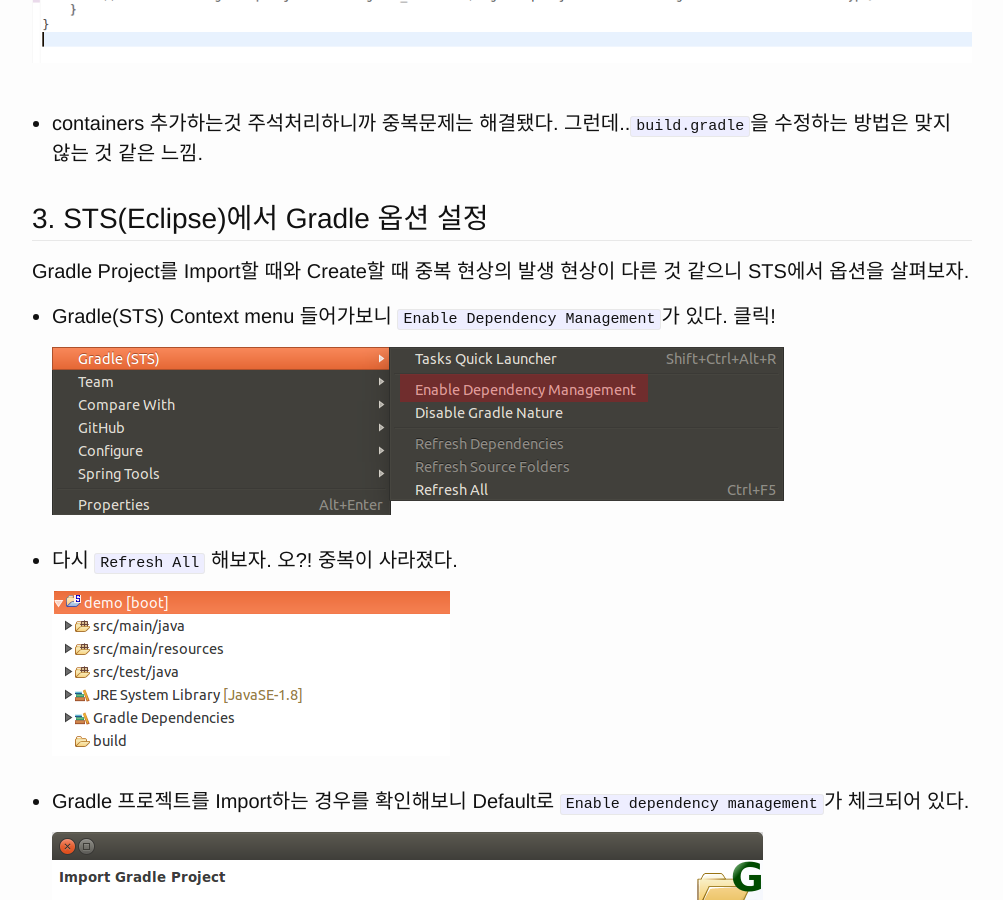
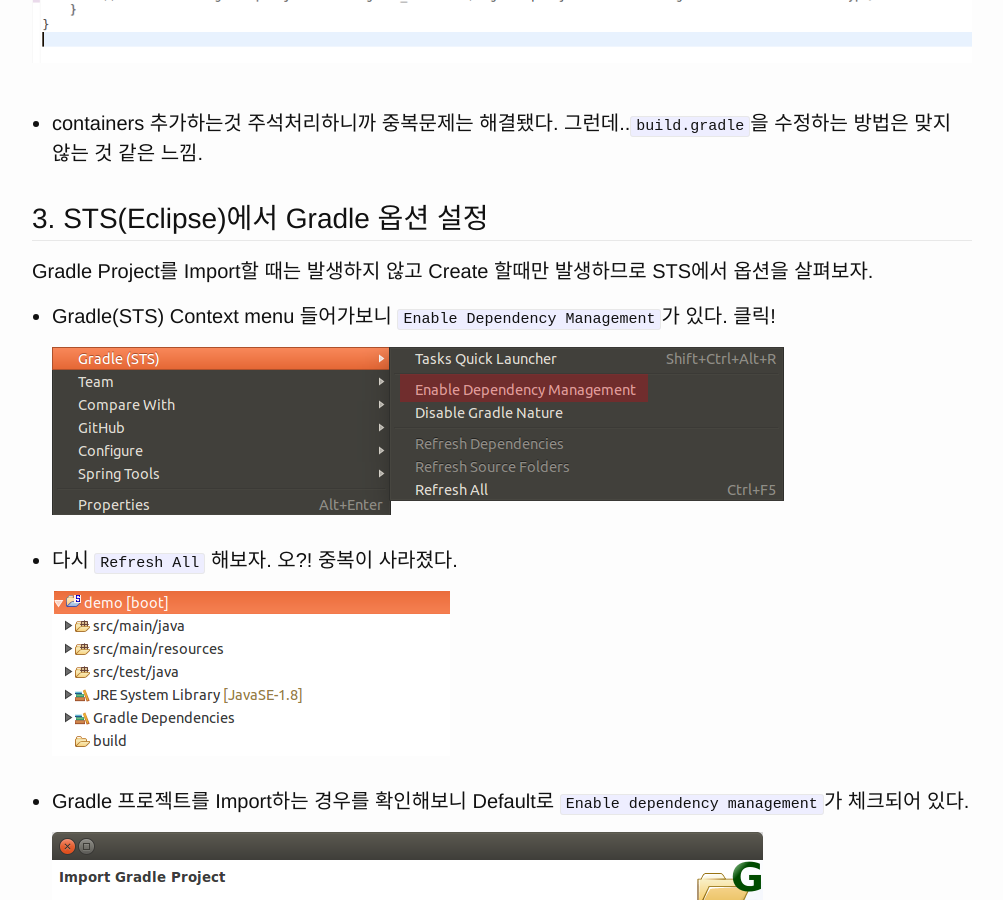
Before and after one commit to jehyunpark/jehyunpark.github.io, a Jekyll site: the page built from _posts/2016-06-28-when-create-new-springboot-project-jre-system-library-duplication.md, in a window 1280 px wide and 900 px high, scrolled down 4996 px. Shown: the whole window, without its empty margins (138-1141 px from the left). Built offline with Jekyll 4.4.1, drawn with Linux system fonts in a browser that asks for light colours; some web fonts are replaced.

Commit message:
Post 수정

```diff
--- a/_posts/2016-06-28-when-create-new-springboot-project-jre-system-library-duplication.md
+++ b/_posts/2016-06-28-when-create-new-springboot-project-jre-system-library-duplication.md
@@ -71,7 +71,7 @@
 - containers 추가하는것 주석처리하니까 중복문제는 해결됐다. 그런데..`build.gradle`을 수정하는 방법은 맞지 않는 것 같은 느낌.
 
 ## 3. STS(Eclipse)에서 Gradle 옵션 설정
-Gradle Project를 Import할 때와 Create할 때 중복 현상의 발생 현상이 다른 것 같으니 STS에서 옵션을 살펴보자.
+Gradle Project를 Import할 때는 발생하지 않고 Create 할때만 발생하므로 STS에서 옵션을 살펴보자.
 
 - Gradle(STS) Context menu 들어가보니 `Enable Dependency Management`가 있다. 클릭!
 ![gradle-context-menu](/images/2016-06-28/gradle-context-menu.png)
```
